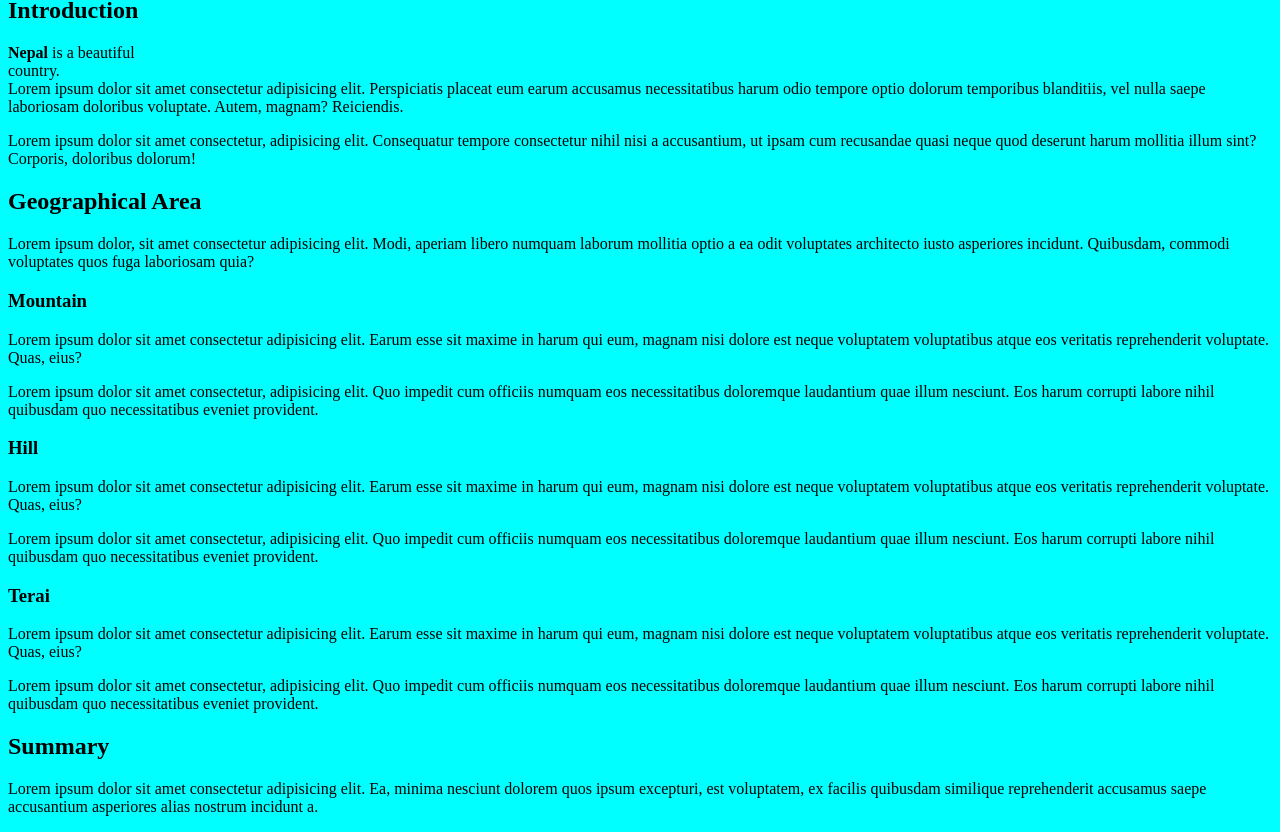
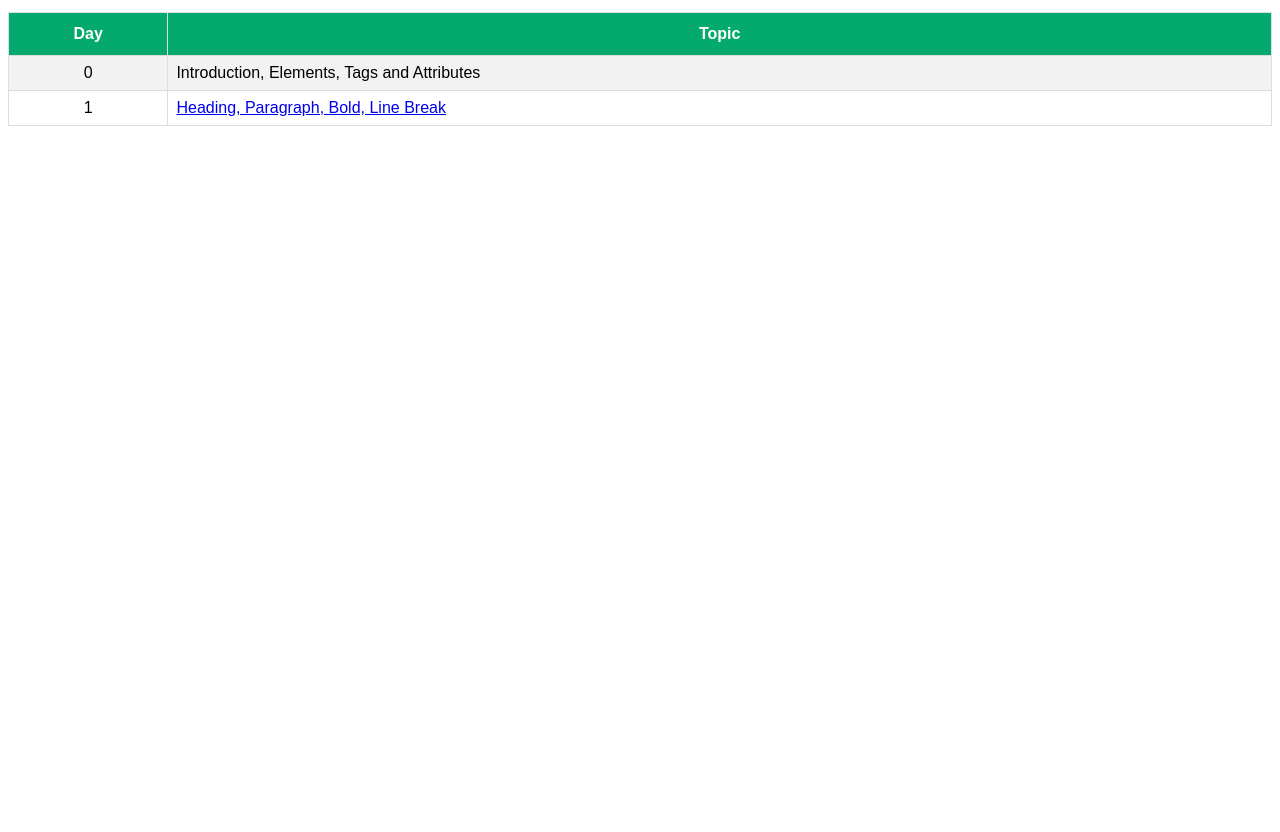
Before and after one commit to mearjunsingh/learn-html, a plain HTML site: page index.html in a window 1280 px wide. Shown: the part 69-901 px from the top of the page. After the commit the page ends 800 px from the top, so only its background shows below. Drawn offline with Linux system fonts and the light colour scheme.

Commit message:
toc for all contents, added day 1

```diff
--- /dev/null
+++ b/app.js
@@ -0,0 +1 @@
+console.log('Hey! so, you are here, huh?');
--- a/index.html
+++ b/index.html
@@ -1,85 +1,36 @@
+<!DOCTYPE html>
 <html>
 
 <head>
-    <title>
-        Learning HTML from Scratch
-    </title>
+    <title>Learning HTML From Scratch</title>
+    <meta name="description" content="A complete day-to-day tutorial series to learn HTML from scratch.">
+    <meta name="viewport" content="width=device-width, initial-scale=1.0">
+    <meta http-equiv="Content-Type" content="text/html;charset=UTF-8">
+    <link rel="stylesheet" href="main.css">
 </head>
 
-<body bgcolor="cyan">
+<body>
 
-    <h1>About Nepal</h1>
+    <h1>Learning HTML From Scratch</h1>
 
-    <h2>Introduction</h2>
+    <table id="toc">
+        <tr>
+            <th scope="col">Day</th>
+            <th scope="col">Topic</th>
 
-    <p>
-        <b>Nepal</b> is a beautiful <br>country.
-        <br>
-        Lorem ipsum dolor sit amet consectetur adipisicing elit. Perspiciatis
-        placeat eum earum accusamus necessitatibus harum odio tempore optio dolorum temporibus blanditiis, vel nulla
-        saepe laboriosam doloribus voluptate. Autem, magnam? Reiciendis.
-    </p>
+        </tr>
+        <tr>
+            <td>0</td>
+            <td>Introduction, Elements, Tags and Attributes</td>
+        </tr>
+        <tr>
+            <td>1</td>
+            <td><a href="https://github.com/mearjunsingh/learn-html/tree/Day-1">Heading, Paragraph, Bold, Line Break</a>
+            </td>
+        </tr>
+    </table>
 
-    <p>
-        Lorem ipsum dolor sit amet consectetur, adipisicing elit. Consequatur tempore consectetur nihil nisi a
-        accusantium, ut ipsam cum recusandae quasi neque quod deserunt harum mollitia illum sint? Corporis, doloribus
-        dolorum!
-    </p>
-
-    <h2>Geographical Area</h2>
-
-    <p>
-        Lorem ipsum dolor, sit amet consectetur adipisicing elit. Modi, aperiam libero numquam laborum mollitia optio a
-        ea odit voluptates architecto iusto asperiores incidunt. Quibusdam, commodi voluptates quos fuga laboriosam
-        quia?
-    </p>
-
-    <h3>Mountain</h3>
-
-    <p>
-        Lorem ipsum dolor sit amet consectetur adipisicing elit. Earum esse sit maxime in harum qui eum, magnam nisi
-        dolore est neque voluptatem voluptatibus atque eos veritatis reprehenderit voluptate. Quas, eius?
-    </p>
-
-    <p>
-        Lorem ipsum dolor sit amet consectetur, adipisicing elit. Quo impedit cum officiis numquam eos necessitatibus
-        doloremque laudantium quae illum nesciunt. Eos harum corrupti labore nihil quibusdam quo necessitatibus eveniet
-        provident.
-    </p>
-
-    <h3>Hill</h3>
-
-    <p>
-        Lorem ipsum dolor sit amet consectetur adipisicing elit. Earum esse sit maxime in harum qui eum, magnam nisi
-        dolore est neque voluptatem voluptatibus atque eos veritatis reprehenderit voluptate. Quas, eius?
-    </p>
-
-    <p>
-        Lorem ipsum dolor sit amet consectetur, adipisicing elit. Quo impedit cum officiis numquam eos necessitatibus
-        doloremque laudantium quae illum nesciunt. Eos harum corrupti labore nihil quibusdam quo necessitatibus eveniet
-        provident.
-    </p>
-
-    <h3>Terai</h3>
-
-    <p>
-        Lorem ipsum dolor sit amet consectetur adipisicing elit. Earum esse sit maxime in harum qui eum, magnam nisi
-        dolore est neque voluptatem voluptatibus atque eos veritatis reprehenderit voluptate. Quas, eius?
-    </p>
-
-    <p>
-        Lorem ipsum dolor sit amet consectetur, adipisicing elit. Quo impedit cum officiis numquam eos necessitatibus
-        doloremque laudantium quae illum nesciunt. Eos harum corrupti labore nihil quibusdam quo necessitatibus eveniet
-        provident.
-    </p>
-
-    <h2>Summary</h2>
-
-    <p>
-        Lorem ipsum dolor sit amet consectetur adipisicing elit. Ea, minima nesciunt dolorem quos ipsum excepturi, est
-        voluptatem, ex facilis quibusdam similique reprehenderit accusamus saepe accusantium asperiores alias nostrum
-        incidunt a.
-    </p>
+    <script src="app.js"></script>
 
 </body>
 
--- /dev/null
+++ b/main.css
@@ -0,0 +1,35 @@
+h1 {
+  font-family: Verdana, Geneva, Tahoma, sans-serif;
+}
+
+#toc {
+  font-family: Arial, Helvetica, sans-serif;
+  border-collapse: collapse;
+  width: 100%;
+}
+
+#toc td, #toc th {
+  border: 1px solid #ddd;
+  padding: 8px;
+}
+
+#toc tr:nth-child(even) {
+    background-color: #f2f2f2;
+}
+
+#toc tr td:nth-child(odd) {
+  text-align: center;
+}
+
+#toc tr:hover {
+    background-color: #ddd;
+}
+
+#toc th {
+  padding-top: 12px;
+  padding-bottom: 12px;
+  text-align: left;
+  background-color: #04AA6D;
+  color: white;
+  text-align: center;
+}
```
Also changed, not shown: 1 other file.
